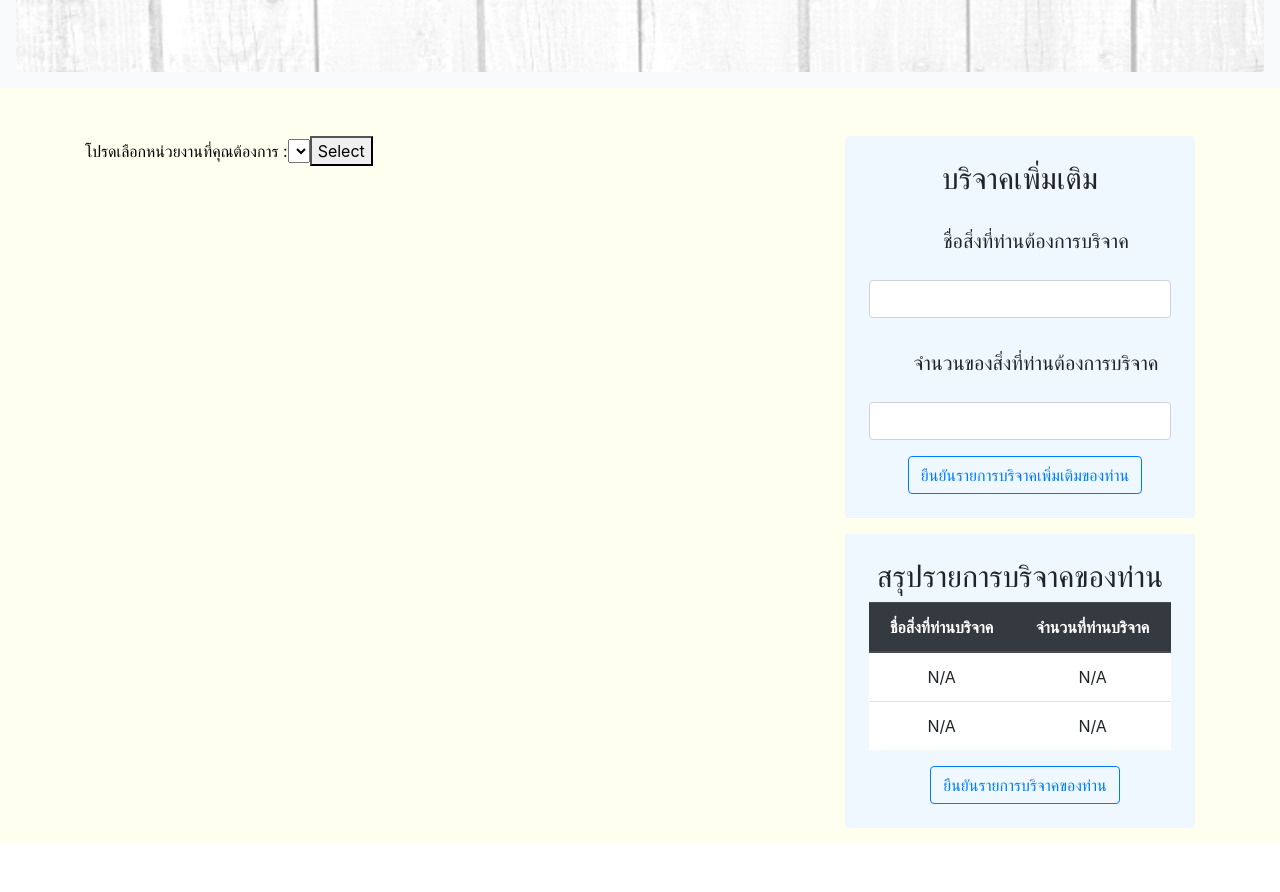
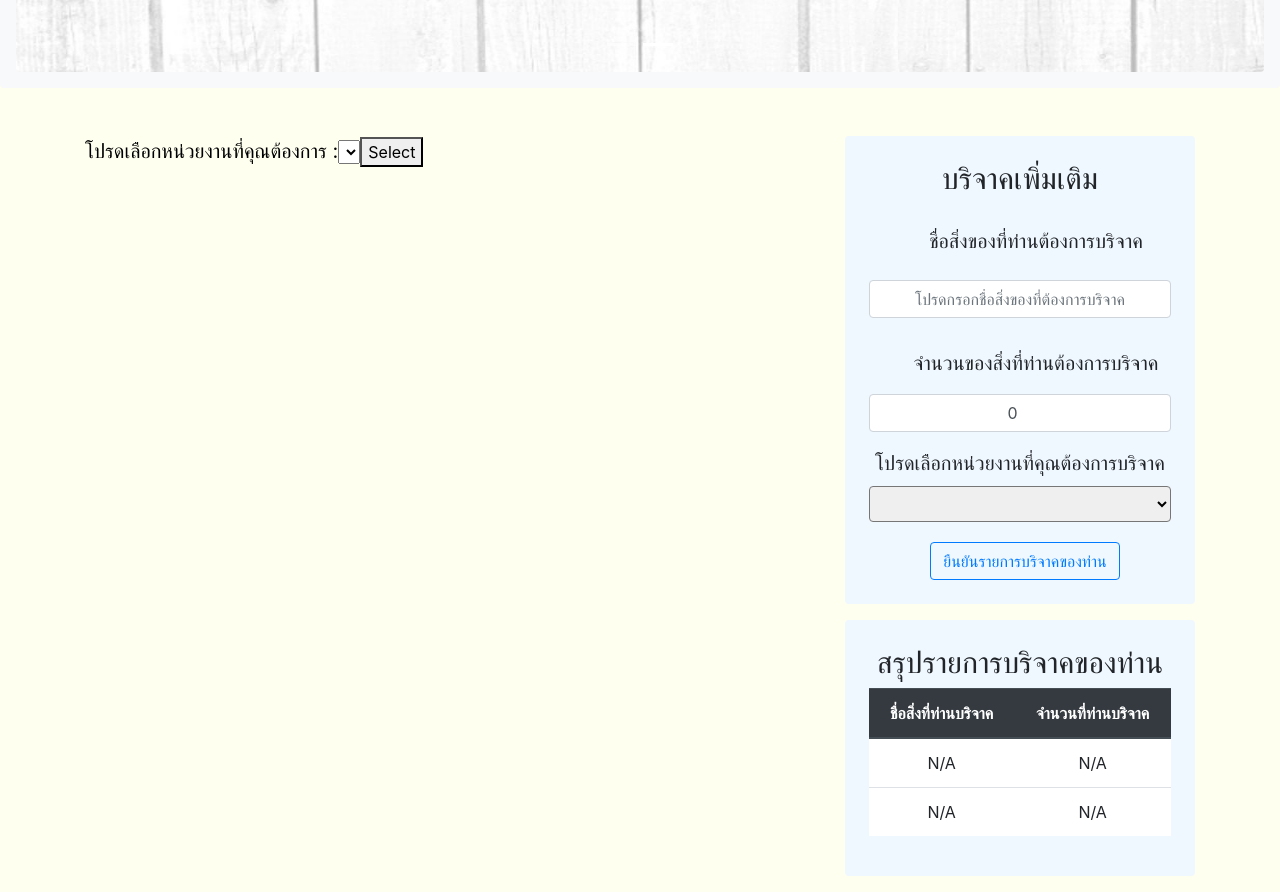
Before and after one commit to KitsadaGear/ProjectMid_Webtech, a Vue app: page /donate-view in a window 1280 px wide. Shown: the part 600-1492 px from the top of the page. Before the commit the page ends 1444 px from the top, so only its background shows below. Built offline with nearby package versions, Linux system fonts and the light colour scheme; what vue-moment, vuefire would draw is missing.

Commit message:
บริจาคแบบกำหนดเองได้แล้ว

```diff
--- a/src/App.vue
+++ b/src/App.vue
@@ -5,8 +5,19 @@
 </template>
 
 <script>
+import { mapState, mapActions } from "vuex";
 export default {
-  name: "app"
+  name: "app",
+  methods: {
+    ...mapActions({
+      clearAlert: "alert/clear",
+    }),
+  },
+  watch: {
+    $route(to, from) {
+      this.clearAlert();
+    },
+  },
 };
 </script>
 <style>
--- a/src/main.js
+++ b/src/main.js
@@ -2,13 +2,13 @@
 // (runtime-only or standalone) has been set in webpack.base.conf with an alias.
 import Vue from "vue";
 import App from "./App";
-import router from "./router";
-import VueRouter from "vue-router";
+import { router } from "./routes";
 import VueMoment from "vue-moment";
 import { BootstrapVue, IconsPlugin } from "bootstrap-vue";
 import "bootstrap/dist/css/bootstrap.css";
 import "bootstrap-vue/dist/bootstrap-vue.css";
 import { firestorePlugin } from "vuefire";
+import { store } from "./stores";
 
 Vue.use(firestorePlugin);
 
@@ -19,7 +19,6 @@ Vue.use(BootstrapVue);
 // Optionally install the BootstrapVue icon components plugin
 Vue.use(IconsPlugin);
 
-Vue.use(VueRouter);
 Vue.use(VueMoment);
 
 /* eslint-disable no-new */
@@ -27,5 +26,6 @@ new Vue({
   el: "#app",
   router,
   components: { App },
-  template: "<App/>"
+  template: "<App/>",
+  store
 });
--- a/src/router/index.js
+++ b/src/routes/index.js
@@ -1,16 +1,16 @@
 import Vue from "vue";
-import Router from "vue-router";
-import Welcome from "@/views/Welcome";
-import Home from "@/views/Home";
-import About from "@/views/About.vue";
-import Contact from "@/views/Contact.vue";
-import Detail from "@/views/Detail.vue";
-import LoginPage from "@/views/LoginPage.vue";
-import RegisterPage from "@/views/RegisterPage.vue";
-import Reference from "@/views/Reference.vue";
-import Donate from "@/views/Donate.vue";
+import Welcome from "../views/Welcome";
+import Home from "../views/Home";
+import About from "../views/About.vue";
+import Contact from "../views/Contact.vue";
+import Detail from "../views/Detail.vue";
+import LoginPage from "../views/LoginPage.vue";
+import RegisterPage from "../views/RegisterPage.vue";
+import Reference from "../views/Reference.vue";
+import Donate from "../views/Donate.vue";
+import VueRouter from "vue-router";
 
-Vue.use(Router);
+Vue.use(VueRouter);
 
 const routes = [
   {
@@ -59,4 +59,7 @@ const routes = [
     component: Donate
   }
 ];
-export default new Router({ mode: "history", routes });
+export const router = new VueRouter({
+  mode: "history",
+  routes
+});
--- /dev/null
+++ b/src/stores/alert.module.js
@@ -0,0 +1,35 @@
+const state = {
+  type: "null",
+  message: null
+};
+
+const mutations = {
+  success(state, message) {
+    (state.type = "alert-success"), (state.message = message);
+  },
+  error(state, message) {
+    (state.type = "alert-danger"), (state.message = message);
+  },
+  clear(state) {
+    (state.type = null), (state.message = null);
+  }
+};
+
+const actions = {
+  success({ commit }, message) {
+    commit("success", message);
+  },
+  error({ commit }, message) {
+    commit("error", message);
+  },
+  clear({ commit }) {
+    commit("clear");
+  }
+};
+
+export const alert = {
+  namespaced: true,
+  state,
+  mutations,
+  actions
+};
--- /dev/null
+++ b/src/stores/index.js
@@ -0,0 +1,12 @@
+import Vue from "vue";
+import Vuex from "vuex";
+
+import { alert } from "./alert.module";
+
+Vue.use(Vuex);
+
+export const store = new Vuex.Store({
+  modules: {
+    alert
+  }
+});
--- a/src/views/Donate.vue
+++ b/src/views/Donate.vue
@@ -50,14 +50,14 @@
       <div role="main" class="container">
         <div class="row">
           <div class="col-md-8 blog-main">
-            <label class="pb-4 mb-4">โปรดเลือกหน่วยงานที่คุณต้องการ :</label>
+            <label class="pb-4 mb-4" style="font-size:20px">โปรดเลือกหน่วยงานที่คุณต้องการ :</label>
             <select name="department_list" id="department_list" v-model="depart.depart_name">
               <option value disabled selected hidden></option>
               <option v-for="department in departments" :key="department.id">{{ department.name }}</option>
             </select>
             <button @click="getData()">Select</button>
 
-            <h1 class="depart_header">{{ dept_name }}</h1>
+            <h1 class="depart_header" style="text-align:center">{{ dept_name }}</h1>
 
             <table class="table" v-if="dept_name">
               <thead class="thead-dark">
@@ -75,10 +75,20 @@
               </thead>
               <tbody>
                 <tr v-for="requirement in requirements" :key="requirement.id">
-                  <td style="text-align:center; font-size:25px">{{ requirement.name}}</td>
-                  <td style="text-align:center; font-size:25px">{{ requirement.amount}}</td>
-                  <td style="text-align:center" class="table-row">
-                    <input type="text" />
+                  <td
+                    style="text-align:center; font-size:25px"
+                    v-if="requirement.status != 'Complete'"
+                  >{{ requirement.name}}</td>
+                  <td
+                    style="text-align:center; font-size:25px"
+                    v-if="requirement.status != 'Complete'"
+                  >{{ requirement.amount}}</td>
+                  <td
+                    style="text-align:center"
+                    class="table-row"
+                    v-if="requirement.status != 'Complete'"
+                  >
+                    <input type="text" style="text-align:center;" />
                     <button type="button" class="btn btn-outline-primary">ยืนยัน</button>
                   </td>
                 </tr>
@@ -87,23 +97,57 @@
           </div>
 
           <aside class="col-md-4 blog-sidebar">
+            <form @submit.prevent="submitCustomDonate()">
               <div class="p-4 mb-3 bg-light rounded">
                 <h4 style="text-align:center;font-size: 30px;">บริจาคเพิ่มเติม</h4>
-              <p class="paragraph_info">ชื่อสิ่งที่ท่านต้องการบริจาค</p>
+                <p class="paragraph_info">ชื่อสิ่งของที่ท่านต้องการบริจาค</p>
                 <div class="input-group mb-3">
-                <input type="text" class="form-control" aria-describedby="button-addon2" />
+                  <input
+                    type="text"
+                    class="form-control"
+                    aria-describedby="button-addon2"
+                    style="text-align:center;"
+                    placeholder="โปรดกรอกชื่อสิ่งของที่ต้องการบริจาค"
+                    id="donate_name"
+                    v-model="customDonate.name"
+                  />
                 </div>
                 <p class="paragraph_info">จำนวนของสิ่งที่ท่านต้องการบริจาค</p>
                 <div class="input-group mb-3">
-                <input type="text" class="form-control" aria-describedby="button-addon2" />
+                  <input
+                    type="number"
+                    class="form-control"
+                    aria-describedby="button-addon2"
+                    style="text-align:center;"
+                    placeholder="โปรดกรอกจำนวนของสิ่งของที่ต้องการบริจาค"
+                    id="donate_amount"
+                    v-model="customDonate.amount"
+                  />
+                </div>
+                <label style="font-size:20px">โปรดเลือกหน่วยงานที่คุณต้องการบริจาค</label>
+                <div class="custom" style="text-align:center">
+                  <select
+                    name="departmented_list"
+                    id="departmented_list"
+                    v-model="customDonate.depart_name"
+                  >
+                    <option value disabled selected hidden></option>
+                    <option
+                      v-for="departmented in departments"
+                      :key="departmented.id"
+                    >{{ departmented.name }}</option>
+                  </select>
                 </div>
                 <div style="text-align:center;">
-                <button
-                  type="button"
-                  class="btn btn-outline-primary"
-                >ยืนยันรายการบริจาคเพิ่มเติมของท่าน</button>
+                  <button type="submit" class="btn btn-outline-primary">ยืนยันรายการบริจาคของท่าน</button>
                 </div>
+                <div
+                  v-if="alert.message"
+                  :class="`alert ${alert.type}`"
+                  style="margin-top:20px"
+                >{{ alert.message }}</div>
               </div>
+            </form>
 
             <div class="p-4 mb-3 bg-light rounded">
               <h4 style="text-align:center;font-size: 30px;">สรุปรายการบริจาคของท่าน</h4>
@@ -124,9 +168,6 @@
                 </thead>
                 <tbody></tbody>
               </table>
-              <div style="text-align:center;">
-                <button type="button" class="btn btn-outline-primary">ยืนยันรายการบริจาคของท่าน</button>
-              </div>
             </div>
           </aside>
         </div>
@@ -139,7 +180,7 @@
 import { departmentsCollection } from "../firebase.js";
 import MenuBar from "../components/Menubar.vue";
 import { firestore } from "firebase";
-
+import { mapState, mapActions } from "vuex";
 export default {
   data() {
     return {
@@ -150,11 +191,18 @@ export default {
         depart_name: "",
         new_require: {
           name: "",
-          amount: "",
+          amount: 0,
+          status: "",
         },
       },
       slide: 0,
       sliding: null,
+      customDonate: {
+        name: "",
+        amount: 0,
+        depart_name: "",
+        status: "",
+      },
     };
   },
   firestore() {
@@ -162,10 +210,36 @@ export default {
       departments: departmentsCollection,
     };
   },
+  computed: {
+    ...mapState({
+      alert: (state) => state.alert,
+    }),
+  },
+
   beforeMount() {
     this.getData();
   },
   methods: {
+    ...mapActions("alert", ["error"]),
+    submitCustomDonate() {
+      if (
+        !this.customDonate.name ||
+        !this.customDonate.amount ||
+        !this.customDonate.depart_name
+      ) {
+        this.error("โปรดกรอกข้อมูลให้ครบถ้วน");
+      } else {
+        departmentsCollection
+          .doc(this.customDonate.depart_name)
+          .collection("Requirement")
+          .add({
+            name: this.customDonate.name,
+            amount: parseInt(this.customDonate.amount),
+            donateDate: new Date(),
+            status: "Complete",
+          });
+      }
+    },
     onSlideStart(slide) {
       this.sliding = true;
     },
@@ -213,6 +287,7 @@ aside .bg-light {
 }
 .table {
   background-color: white;
+  margin: 0;
 }
 .blog-post h2 {
   margin-bottom: 10px;
@@ -220,6 +295,10 @@ aside .bg-light {
 
 .blog-form {
   margin-bottom: 20px;
+}
+
+.blog-sidebar {
+  text-align: center;
 }
 
 .form-row b {
@@ -241,12 +320,11 @@ aside .bg-light {
 }
 
 .depart_header {
-  text-align: center;
   margin-bottom: 20px;
 }
 .paragraph_info {
   margin-top: 30px;
-  text-align: center;
+
   font-size: 20px;
 }
 
@@ -268,4 +346,11 @@ input[type="text"] {
   display: table;
   clear: both;
 }
+
+.custom select {
+  width: 100%;
+  padding: 0.375rem 0.75rem;
+  border-radius: 4px;
+  margin-bottom: 20px;
+}
 </style>
```
Also changed, not shown: src/components/Footer.vue (added, +8 -0 lines). Lines whose indentation alone changed are shown as unchanged.
